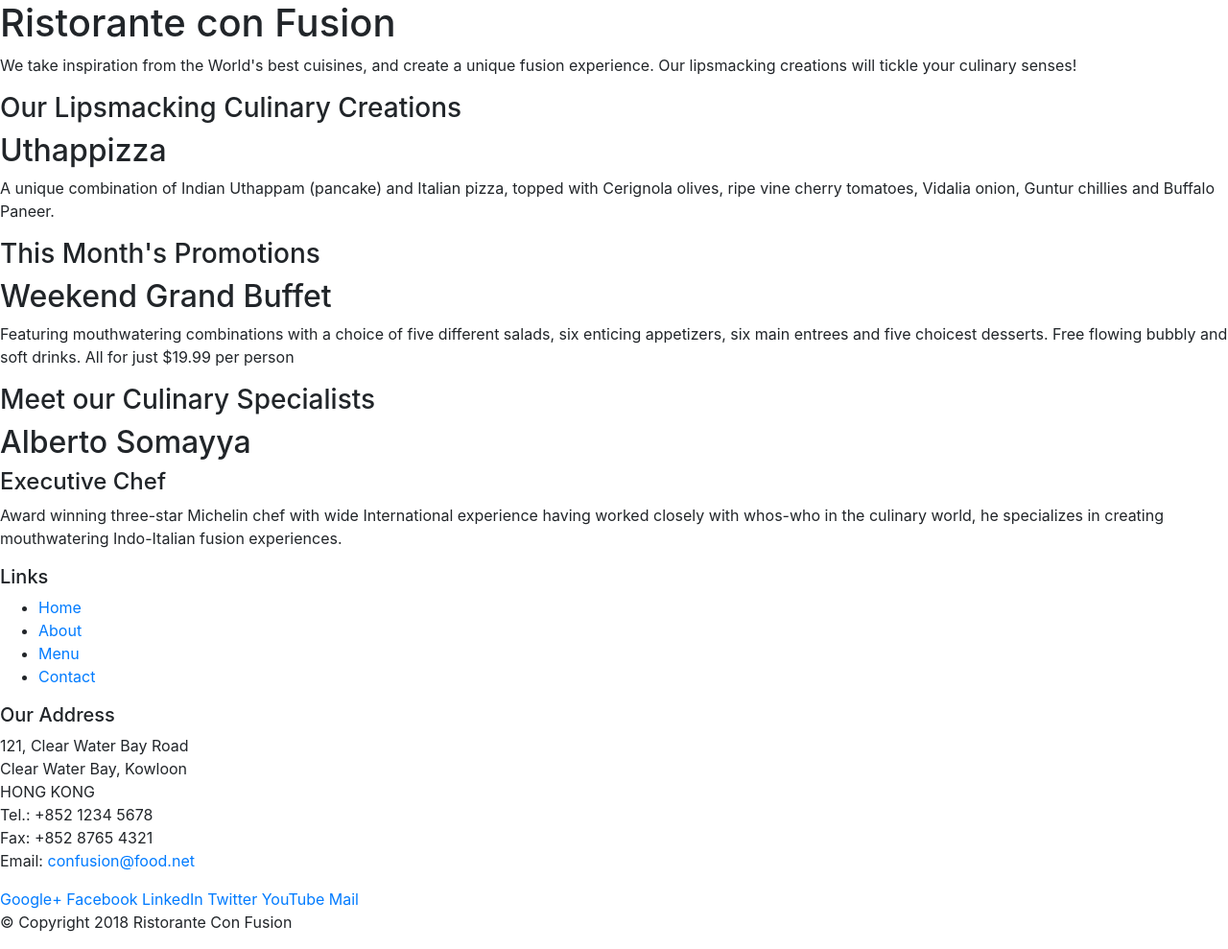
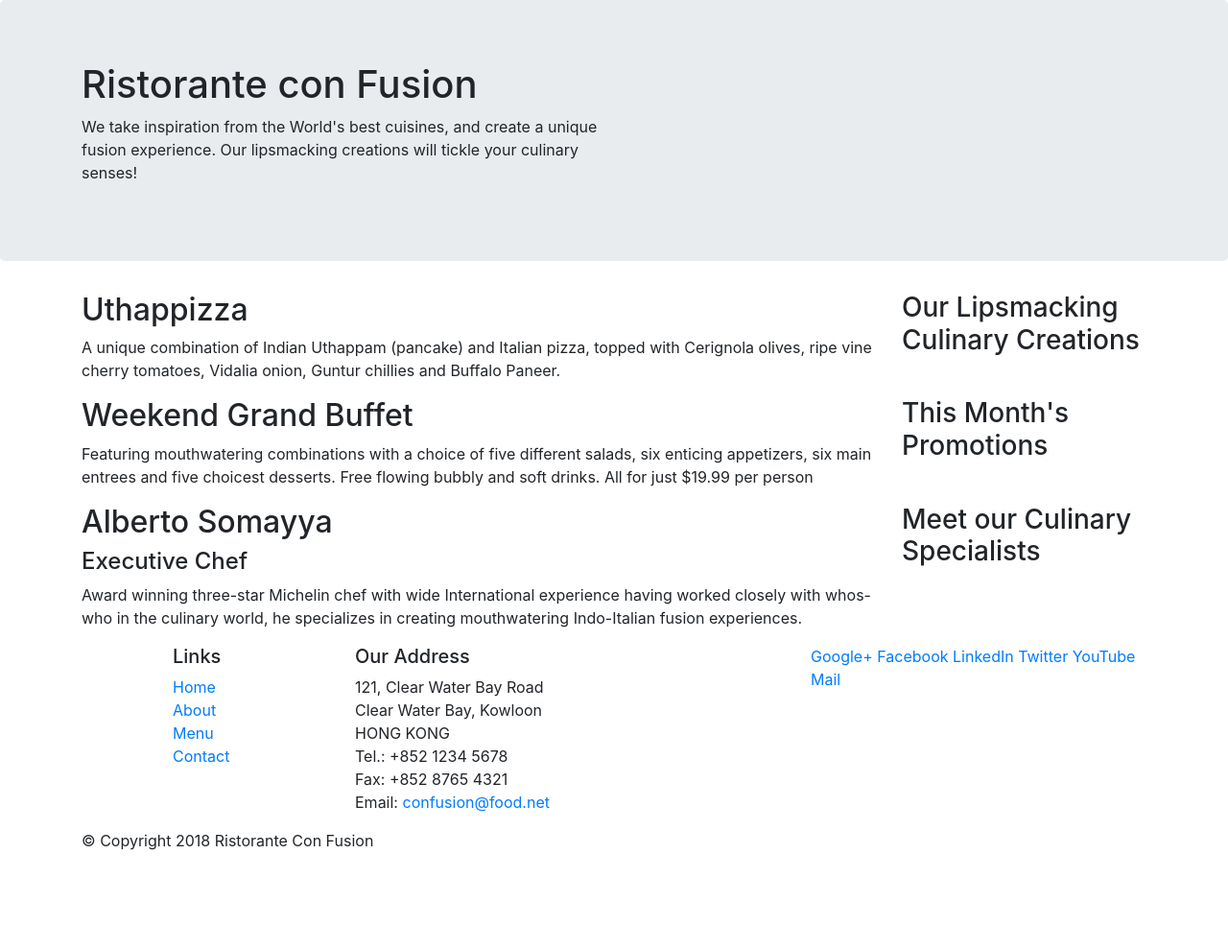
Before and after one commit to saurabhpathak072/Bootstrap-setup, a website: page index.html in a window 1280 px wide. Shown: the whole page at 96% size. After the commit the page ends 904 px from the top, so only its background shows below. Drawn offline with nearby package versions, Linux system fonts and the light colour scheme.

Commit message:
add column create basic structure

```diff
--- a/index.html
+++ b/index.html
@@ -14,26 +14,26 @@
 
     <body>
 
-        <header>
-            <div>
-                <div>
-                    <div>
+        <header class="jumbotron">
+            <div class="container">
+                <div class="row">
+                    <div class="col-12 col-sm-6">
                         <h1>Ristorante con Fusion</h1>
                         <p>We take inspiration from the World's best cuisines, and create a unique fusion experience.
                             Our lipsmacking creations will tickle your culinary senses!</p>
                     </div>
-                    <div>
+                    <div class="col-12 col-sm">
                     </div>
                 </div>
             </div>
         </header>
 
-        <div>
-            <div>
-                <div>
+        <div class="container">
+            <div class="row">
+                <div class="col-14 col-sm-4 order-sm-last col-md-3">
                     <h3>Our Lipsmacking Culinary Creations</h3>
                 </div>
-                <div>
+                <div class="col col-sm order-sm-first col-md">
                     <h2>Uthappizza</h2>
                     <p>A unique combination of Indian Uthappam (pancake) and Italian pizza, topped with Cerignola
                         olives, ripe vine cherry tomatoes, Vidalia onion, Guntur chillies and Buffalo Paneer.</p>
@@ -41,11 +41,11 @@
             </div>
 
 
-            <div>
-                <div>
+            <div class="row">
+                <div class="col-14 col-sm-4 order-sm-last col-md-3">
                     <h3>This Month's Promotions</h3>
                 </div>
-                <div>
+                <div class="col col-sm order-sm-first col-md">
                     <h2>Weekend Grand Buffet</h2>
                     <p>Featuring mouthwatering combinations with a choice of five different salads, six enticing
                         appetizers, six main entrees and five choicest desserts. Free flowing bubbly and soft drinks.
@@ -53,11 +53,11 @@
                 </div>
             </div>
 
-            <div>
-                <div>
+            <div class="row">
+                <div class="col-14 col-sm-4 order-sm-last col-md-3">
                     <h3>Meet our Culinary Specialists</h3>
                 </div>
-                <div>
+                <div class="col col-sm order-sm-first col-md">
                     <h2>Alberto Somayya</h2>
                     <h4>Executive Chef</h4>
                     <p>Award winning three-star Michelin chef with wide International experience having worked closely
@@ -68,18 +68,18 @@
         </div>
 
         <footer>
-            <div>
-                <div>
-                    <div>
+            <div class="container">
+                <div class="row">
+                    <div class="col-4 offset-1 col-sm-2">
                         <h5>Links</h5>
-                        <ul>
+                        <ul class="list-unstyled">
                             <li><a href="#">Home</a></li>
                             <li><a href="#">About</a></li>
                             <li><a href="#">Menu</a></li>
                             <li><a href="#">Contact</a></li>
                         </ul>
                     </div>
-                    <div>
+                    <div class="col-7 col-sm-5">
                         <h5>Our Address</h5>
                         <address>
                             121, Clear Water Bay Road<br>
@@ -90,7 +90,7 @@
                             Email: <a href="mailto:confusion@food.net">confusion@food.net</a>
                         </address>
                     </div>
-                    <div>
+                    <div class="col-12 col-sm-4">
                         <div>
                             <a href="http://google.com/+">Google+</a>
                             <a href="http://www.facebook.com/profile.php?id=">Facebook</a>
@@ -101,8 +101,8 @@
                         </div>
                     </div>
                 </div>
-                <div>
-                    <div>
+                <div class="row">
+                    <div class="col-auto">
                         <p>© Copyright 2018 Ristorante Con Fusion</p>
                     </div>
                 </div>
```
